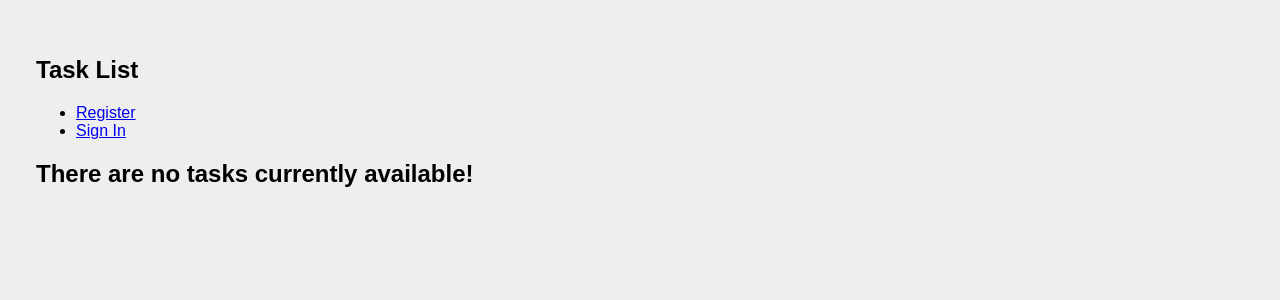
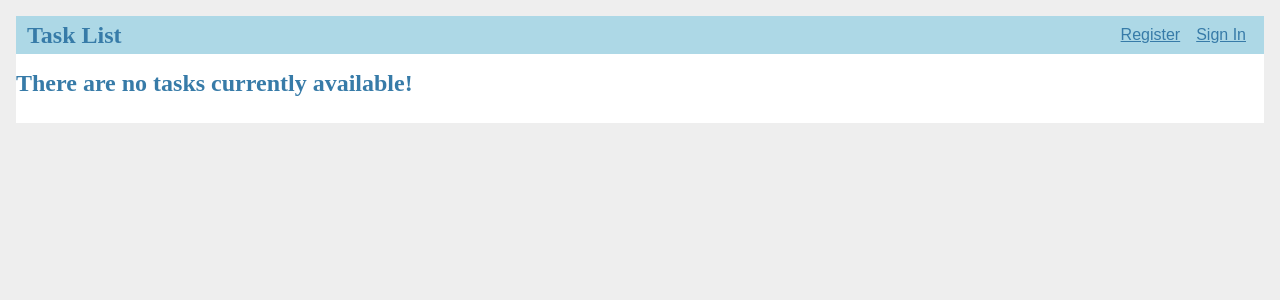
Before and after one commit to GavrilS/task_list, a Python web app: template task_list_app/templates/index.html in a window 1280 px wide. Shown: the top 300 px of the page. Run offline with Jinja, Linux system fonts and the light colour scheme; the template is opened without the code that fills it, so the values that code supplies are empty.

Commit message:
Updated the css with styling for the navigation bar, links and general settings

```diff
--- a/task_list_app/static/style.css
+++ b/task_list_app/static/style.css
@@ -5,14 +5,65 @@
 }
 
 body {
-    margin: 10px;
-    padding: 10px;
+    /* max-width: 1900px; */
+    margin: 0 auto;
+    background: white;
+    padding-bottom: 10px;
+}
+
+h1, h2, h3, h4, h5, h6 {
+    font-family: serif;
+    color: #377ba8;
+    margin: 1rem 0;
+}
+
+a {
+    color: #377ba8;
+}
+
+a:hover {
+    color: #4192c8;
+}
+
+hr {
+    border: none;
+    border-top: 1px solid lightgray;
+}
+
+nav {
+    background: lightblue;
+    display: flex;
+    align-items: center;
+    padding: 0 0.5rem;
+}
+
+nav h1 {
+    flex: auto;
+    margin: 0;
+    padding: 3px;
+}
+
+nav h1 a {
+    text-decoration: none;
+    padding: 0.25rem 0.5rem;
+}
+
+nav ul {
+    display: flex;
+    list-style: none;
+    margin: 0;
+    padding: 2px;
+}
+
+nav ul li a, nav ul li span, header .action {
+    display: block;
+    padding: 0.5rem;
 }
 
 .task {
     width: 40%;
     margin: 10px auto;
-    background-color: #008080;
+    background-color: lightblue;
     padding: 15px;
     border-radius: 10px;
 }
```
